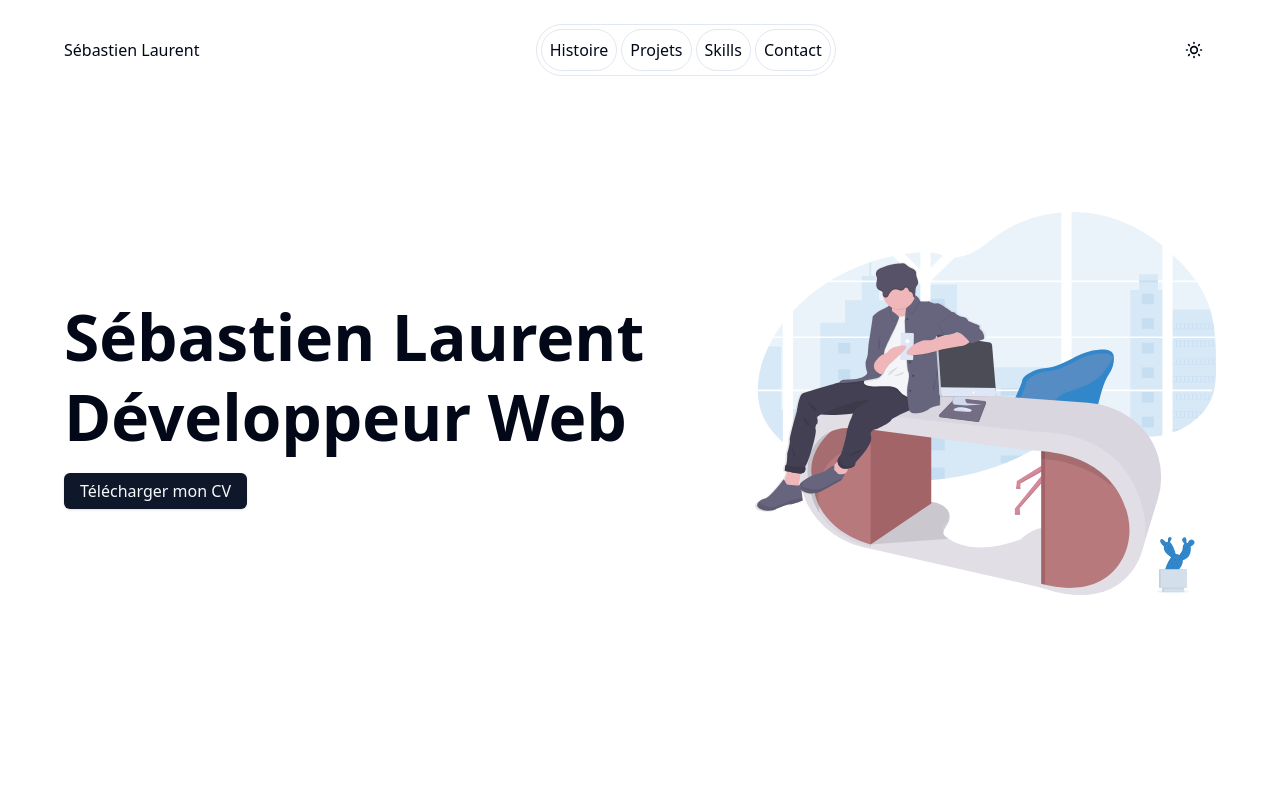
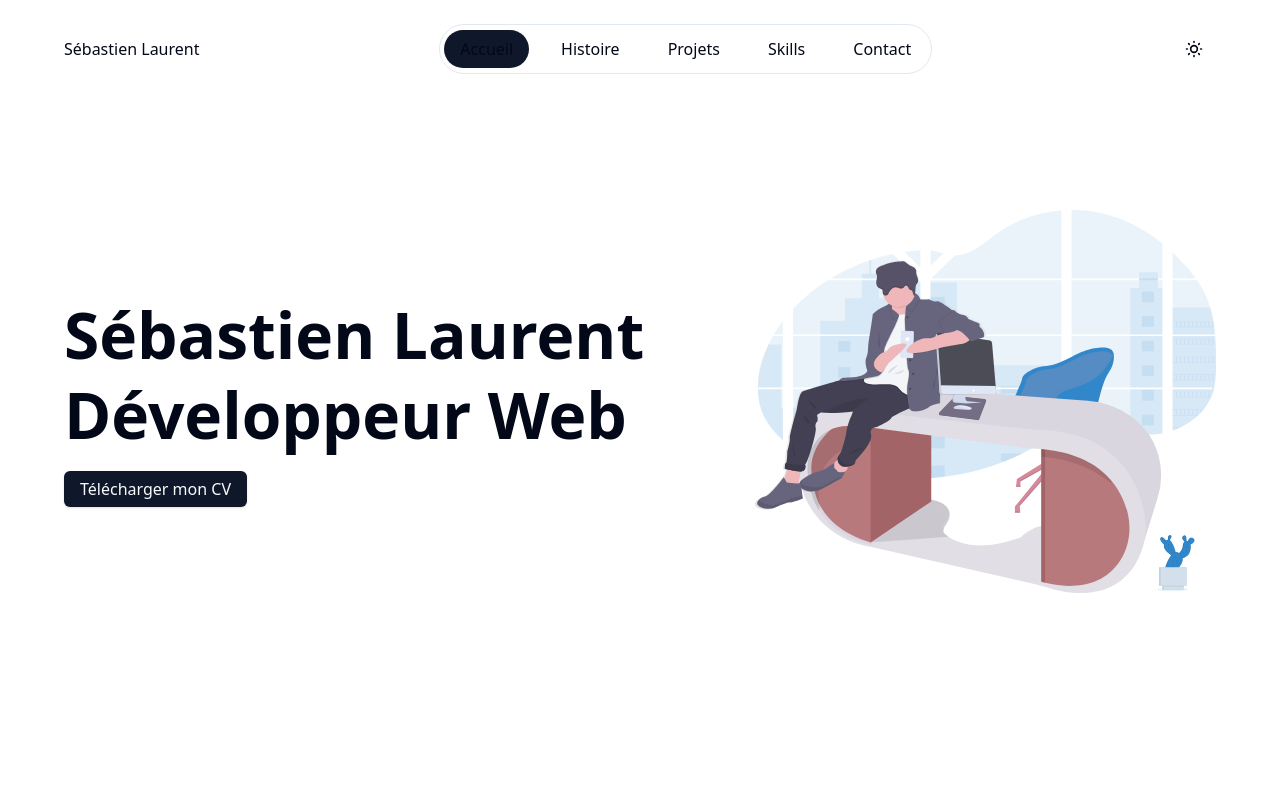
Before and after one commit to SebastienLaurentt/Portfolio-V2, a Next.js app: page / in a window 1280 px wide. Shown: the top 789 px of the page. Built offline with nearby package versions, Linux system fonts and the light colour scheme.

Commit message:
update nav css in header

```diff
--- a/app/layout.tsx
+++ b/app/layout.tsx
@@ -1,4 +1,4 @@
-import { Header } from "../src/features/Header";
+import { Header } from "../src/features/layout/Header/Header";
 import { ThemeProvider } from "../src/theme/ThemeProvider";
 import './globals.css';
 
--- /dev/null
+++ b/src/features/layout/Header/Header.tsx
@@ -0,0 +1,35 @@
+"use client";
+
+import Link from "next/link";
+import navData from "../../../../data/navData";
+import { ThemeToggle } from "../../../theme/ThemeToggle";
+import { usePathname } from "next/navigation";
+
+export function Header() {
+  const pathname = usePathname();
+
+  return (
+    <header className="">
+      <div className="flex items-center justify-between px-6 md:px-10 xl:px-16 2xl:max-w-[1280px] 2xl:mx-auto py-6 lg:py-6">
+        <span className="">Sébastien Laurent </span>
+        <nav className="">
+          <ul className="flex gap-x-4 border py-3 px-1 rounded-full">
+            {navData.map((link) => (
+              <li key={link.name} className="">
+                <Link
+                  href={link.href}
+                  className={
+                    pathname === link.href ? " py-2 px-4 rounded-full bg-slate-900" : "py-2 px-4"
+                  }
+                >
+                  {link.name}
+                </Link>
+              </li>
+            ))}
+          </ul>
+        </nav>
+        <ThemeToggle />
+      </div>
+    </header>
+  );
+}
```
Also changed, not shown: src/features/Headerrr.tsx (renamed from src/features/Header.tsx).
